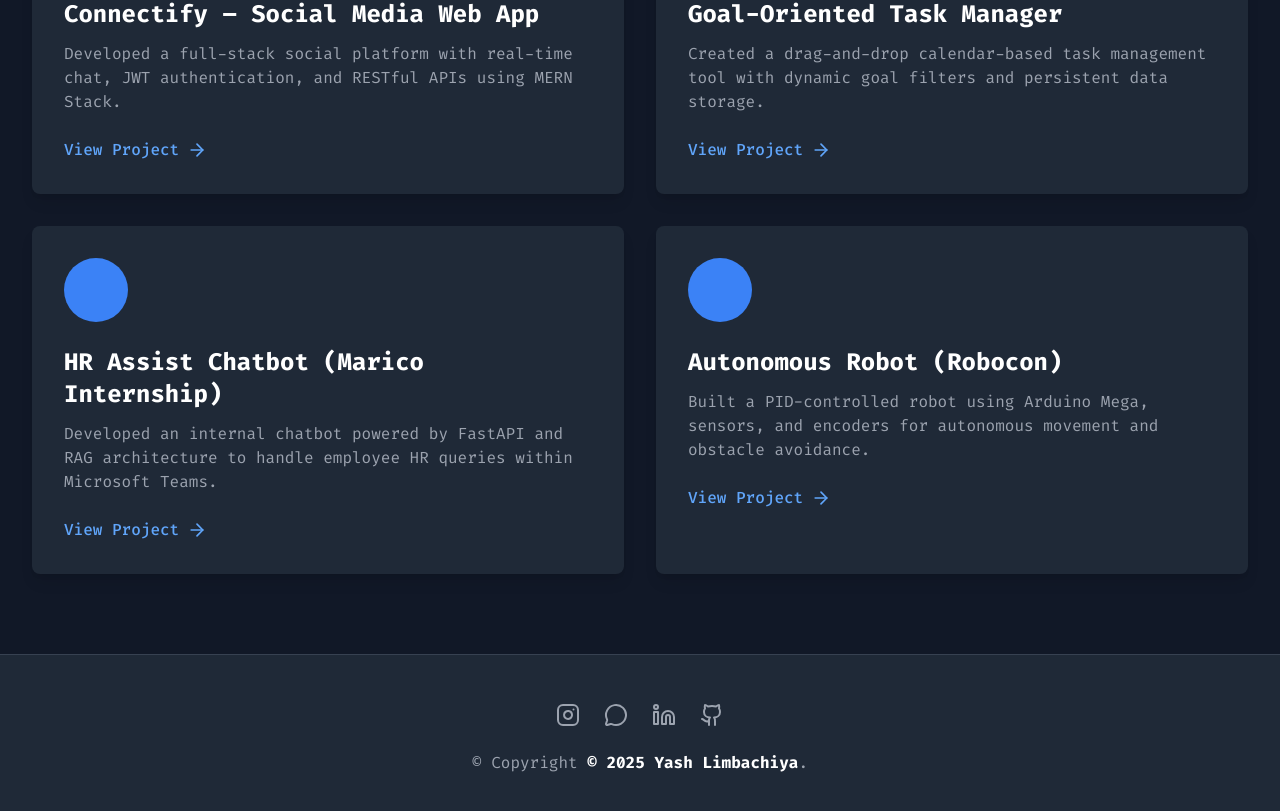
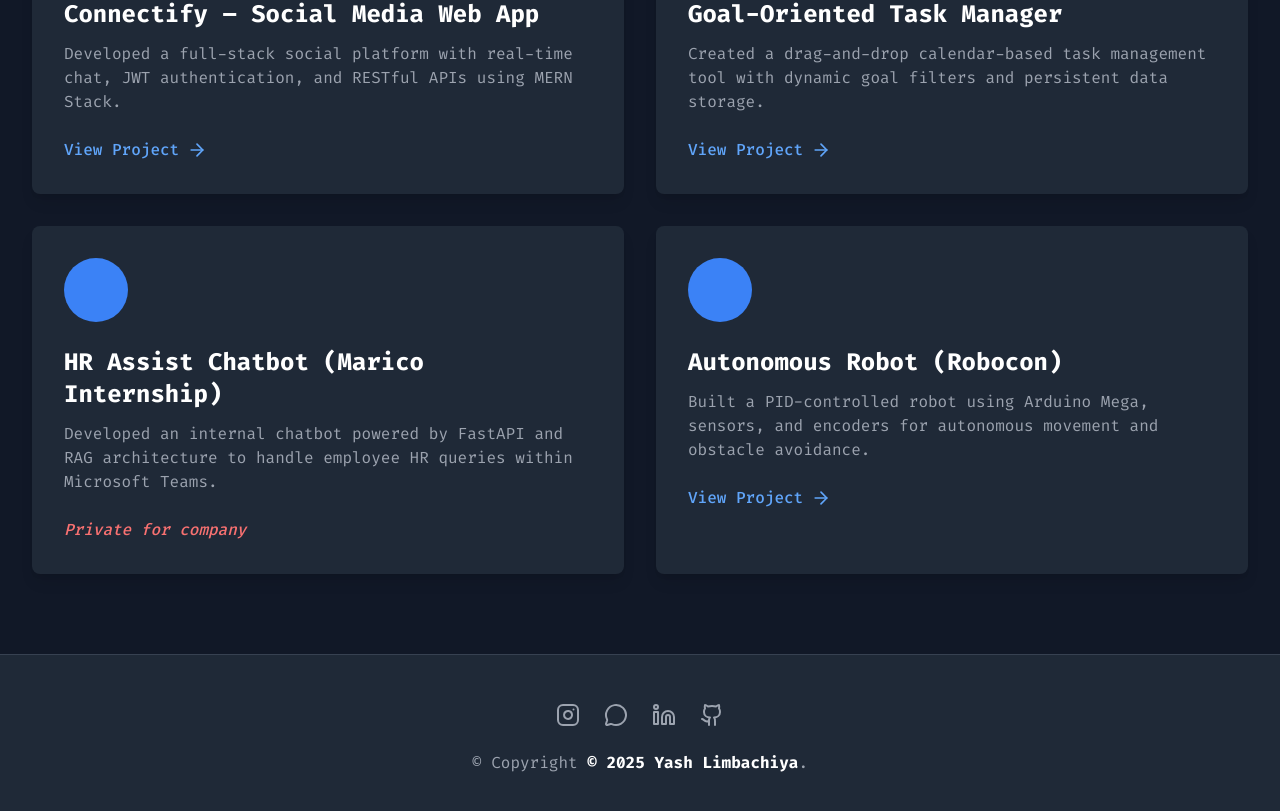
Before and after one commit to Yash8270/Portfolio, a React (Create React App) app in the folder frontend/: page /projects in a window 1280 px wide. Shown: the part 450-1261 px from the top of the page. Built offline with nearby package versions, Linux system fonts and the light colour scheme.

Commit message:
Project view updation

```diff
--- a/frontend/src/data.js
+++ b/frontend/src/data.js
@@ -131,7 +131,7 @@ export const portfolioData = {
         title: 'HR Assist Chatbot (Marico Internship)',
         description:
           'Developed an internal chatbot powered by FastAPI and RAG architecture to handle employee HR queries within Microsoft Teams.',
-        link: '#',
+        link: 'Private',
       },
       {
         icon: 'Chip',
--- a/frontend/src/pages/Projects.js
+++ b/frontend/src/pages/Projects.js
@@ -1,6 +1,6 @@
 import React from 'react';
+import SectionTitle from '../components/SectionTitle';
 import { ArrowRight } from 'lucide-react';
-import SectionTitle from '../components/SectionTitle';
 import { iconMap } from '../IconMap';
 
 export default function Projects({ data }) {
@@ -8,27 +8,40 @@ export default function Projects({ data }) {
     <section id="projects" className="py-20 animate-fadeIn">
       <div className="container mx-auto max-w-7xl px-4 sm:px-6 lg:px-8">
         <SectionTitle title={data.title} summary={data.summary} />
+
         <div className="grid grid-cols-1 md:grid-cols-2 gap-8">
           {data.projects.map((project) => (
             <div
               key={project.title}
               className="bg-gray-800 p-8 rounded-lg shadow-lg group hover:bg-gray-700 transition-all duration-300"
             >
+              {/* --- Project Icon --- */}
               <div className="mb-6 w-16 h-16 flex items-center justify-center rounded-full bg-blue-500 text-white group-hover:scale-105 transition-transform duration-300">
                 {iconMap[project.icon]}
               </div>
+
+              {/* --- Project Details --- */}
               <h3 className="text-2xl font-bold text-white mb-3">
                 {project.title}
               </h3>
               <p className="text-gray-400 mb-6">{project.description}</p>
+
+              {/* --- Project Link or Private Notice --- */}
+              {project.link?.toLowerCase() === 'private' ? (
+                <span className="text-red-400 font-medium italic">
+                  Private for company
+                </span>
+              ) : (
                 <a
                   href={project.link}
                   target="_blank"
                   rel="noopener noreferrer"
                   className="inline-flex items-center gap-2 font-medium text-blue-400 group-hover:text-blue-300 transition-colors duration-300"
                 >
-                View Project <ArrowRight className="w-5 h-5 transform group-hover:translate-x-1 transition-transform duration-300" />
+                  View Project{' '}
+                  <ArrowRight className="w-5 h-5 transform group-hover:translate-x-1 transition-transform duration-300" />
                 </a>
+              )}
             </div>
           ))}
         </div>
```
Lines whose indentation alone changed are shown as unchanged.
